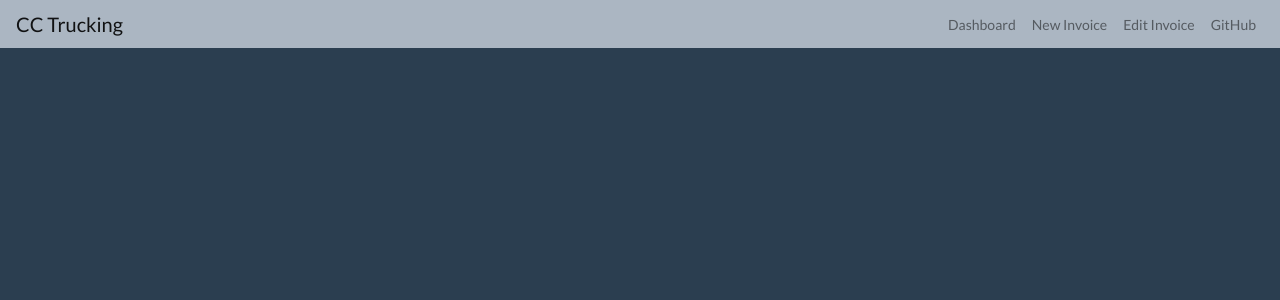
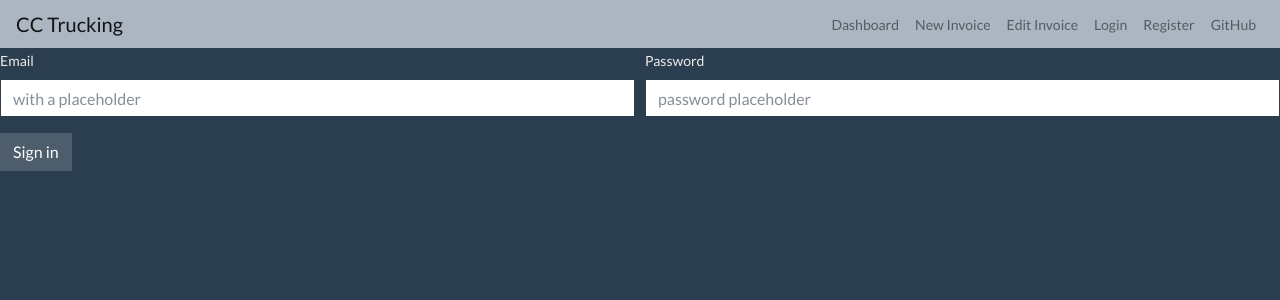
Before and after one commit to cindycortes/capstone_project2, a React (Create React App) app in the folder invoice_app/: page /login in a window 1280 px wide. Shown: the top 300 px of the page. Built offline with nearby package versions, Linux system fonts and the light colour scheme.

Commit message:
added login and registration page

```diff
--- a/invoice_app/src/App.js
+++ b/invoice_app/src/App.js
@@ -7,6 +7,9 @@
 import InvoiceCreate from './components/invoices/InvoiceCreate';
 import SingleInvoice from './components/SingleInvoice';
 import InvoiceEdit from './components/invoices/InvoiceEdit';
+import Login from './components/auth/Login';
+// import Register from './components/auth/Register';
+
 import 'bootstrap/dist/css/bootstrap.min.css';
 
 
@@ -23,6 +26,9 @@
           <Route exact path="/" component={Dashboard} />
           <Route path="/invoice/new" component={InvoiceCreate} />
           <Route path="/invoice/edit" component={InvoiceEdit} />
+          <Route path="/login" component={Login} />
+          {/* <Route path="/register" component={Register} /> */}
+
           </Switch>
         </div>
 
--- a/invoice_app/src/components/Navbar.js
+++ b/invoice_app/src/components/Navbar.js
@@ -42,6 +42,12 @@
                                 <NavLink href="/invoice/edit">Edit Invoice</NavLink>
                             </NavItem>
                             <NavItem>
+                                <NavLink href="/login">Login</NavLink>
+                            </NavItem>
+                            <NavItem>
+                                <NavLink href="/register">Register</NavLink>
+                            </NavItem>
+                            <NavItem>
                                 <NavLink href="https://github.com/cindycortes/capstone_project.git">GitHub</NavLink>
                             </NavItem>
 
--- a/invoice_app/src/components/auth/Login.js
+++ b/invoice_app/src/components/auth/Login.js
@@ -0,0 +1,27 @@
+import React from 'react';
+import { Col, Row, Button, Form, FormGroup, Label, Input, FormText } from 'reactstrap';
+
+export default class Login extends React.Component {
+  render() {
+    return (
+      <Form>
+        <Row form>
+          <Col md={6}>
+            <FormGroup>
+              <Label for="exampleEmail">Email</Label>
+              <Input type="email" name="email" id="exampleEmail" placeholder="with a placeholder" />
+            </FormGroup>
+          </Col>
+          <Col md={6}>
+            <FormGroup>
+              <Label for="examplePassword">Password</Label>
+              <Input type="password" name="password" id="examplePassword" placeholder="password placeholder" />
+            </FormGroup>
+          </Col>
+        </Row>
+
+        <Button>Sign in</Button>
+      </Form>
+    );
+  }
+}
--- /dev/null
+++ b/invoice_app/src/components/auth/Register.js
@@ -0,0 +1,58 @@
+import React from 'react';
+import { Col, Row, Button, Form, FormGroup, Label, Input, FormText } from 'reactstrap';
+
+export default class Register extends React.Component {
+  render() {
+    return (
+      <Form>
+        <Row form>
+          <Col md={6}>
+            <FormGroup>
+              <Label for="exampleEmail">Email</Label>
+              <Input type="email" name="email" id="exampleEmail" placeholder="with a placeholder" />
+            </FormGroup>
+          </Col>
+          <Col md={6}>
+            <FormGroup>
+              <Label for="examplePassword">Password</Label>
+              <Input type="password" name="password" id="examplePassword" placeholder="password placeholder" />
+            </FormGroup>
+          </Col>
+        </Row>
+        <FormGroup>
+          <Label for="exampleAddress">Address</Label>
+          <Input type="text" name="address" id="exampleAddress" placeholder="1234 Main St"/>
+        </FormGroup>
+        <FormGroup>
+          <Label for="exampleAddress2">Address 2</Label>
+          <Input type="text" name="address2" id="exampleAddress2" placeholder="Apartment, studio, or floor"/>
+        </FormGroup>
+        <Row form>
+          <Col md={6}>
+            <FormGroup>
+              <Label for="exampleCity">City</Label>
+              <Input type="text" name="city" id="exampleCity"/>
+            </FormGroup>
+          </Col>
+          <Col md={4}>
+            <FormGroup>
+              <Label for="exampleState">State</Label>
+              <Input type="text" name="state" id="exampleState"/>
+            </FormGroup>
+          </Col>
+          <Col md={2}>
+            <FormGroup>
+              <Label for="exampleZip">Zip</Label>
+              <Input type="text" name="zip" id="exampleZip"/>
+            </FormGroup>
+          </Col>
+        </Row>
+        <FormGroup check>
+          <Input type="checkbox" name="check" id="exampleCheck"/>
+          <Label for="exampleCheck" check>Check me out</Label>
+        </FormGroup>
+        <Button>Sign in</Button>
+      </Form>
+    );
+  }
+}
--- a/invoice_app/src/components/invoices/InvoiceCreate.js
+++ b/invoice_app/src/components/invoices/InvoiceCreate.js
@@ -7,13 +7,13 @@
 
 
 
-// const submitToServer = (InvoiceCreate) => {
-//     try {
-//         return axios.post(`http://localhost:5000/api/invoices`)
-//     } catch (error) {
-//         console.log(error)
-//     }
-// }
+const submitToServer = () => {
+    try {
+        return axios.post(`http://localhost:5000/api/invoices`)
+    } catch (error) {
+        console.log(error)
+    }
+}
 
 const InvoiceCreate = props => {
 
@@ -22,7 +22,7 @@
     const { handleSubmit } = props;
 
     return (
-        <Form className="container" onSubmit={handleSubmit(handleSubmit)}>
+        <Form className="container" onSubmit={handleSubmit(submitToServer)}>
             <h1>Add New Invoice </h1>
             <Row>
                 <Col md={6}>
```
